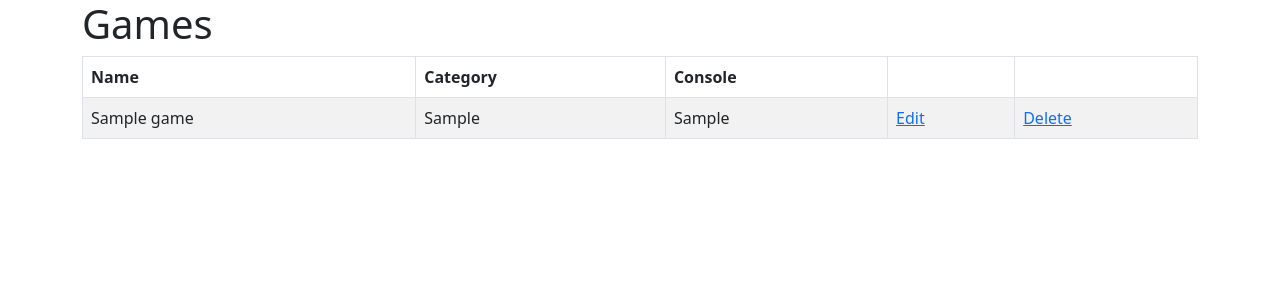
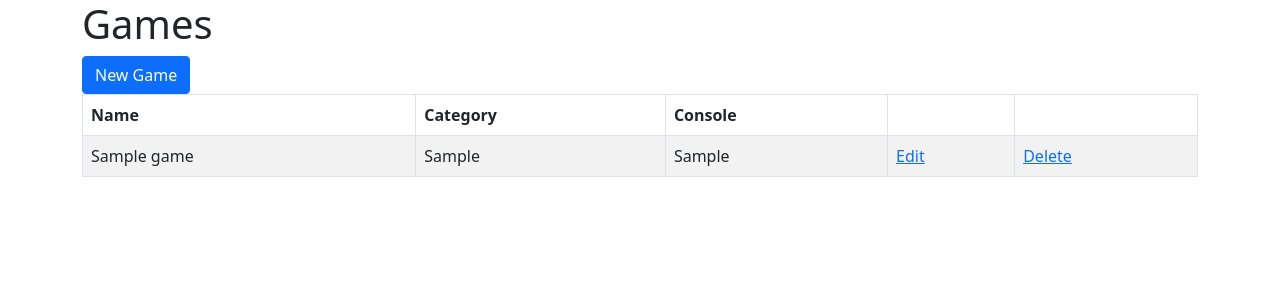
Before and after one commit to rafaelmauricioaraujo/flask, a Flask app: page / in a window 1280 px wide. Shown: the top 300 px of the page. Run offline with Flask 2, Linux system fonts and the light colour scheme; tables that the repository leaves empty or names only in its code hold one stand-in row (values such as "Sample post"); some libraries are stand-ins or nearby versions.

Commit message:
new buttons to ux and uia design

```diff
--- a/templates/list.html
+++ b/templates/list.html
@@ -1,5 +1,6 @@
 {% extends "template.html" %}
 {% block content %}
+<a class="btn btn-primary" href="{{ url_for('new') }}">New Game</a>
 <table class="table table-striped table-responsive table-bordered">
     <thead class="thead-default">
         <tr>
--- a/templates/new.html
+++ b/templates/new.html
@@ -15,6 +15,7 @@
             <input type="text" id="console" name="console" class="form-control">
           </div>
           <button type="submit" class="btn btn-primary btn-save">Save</button>
+          <a class="btn btn-primary" href="{{ url_for('index') }}">Back</a>
         </fieldset>
       </form>
     </div>
```
